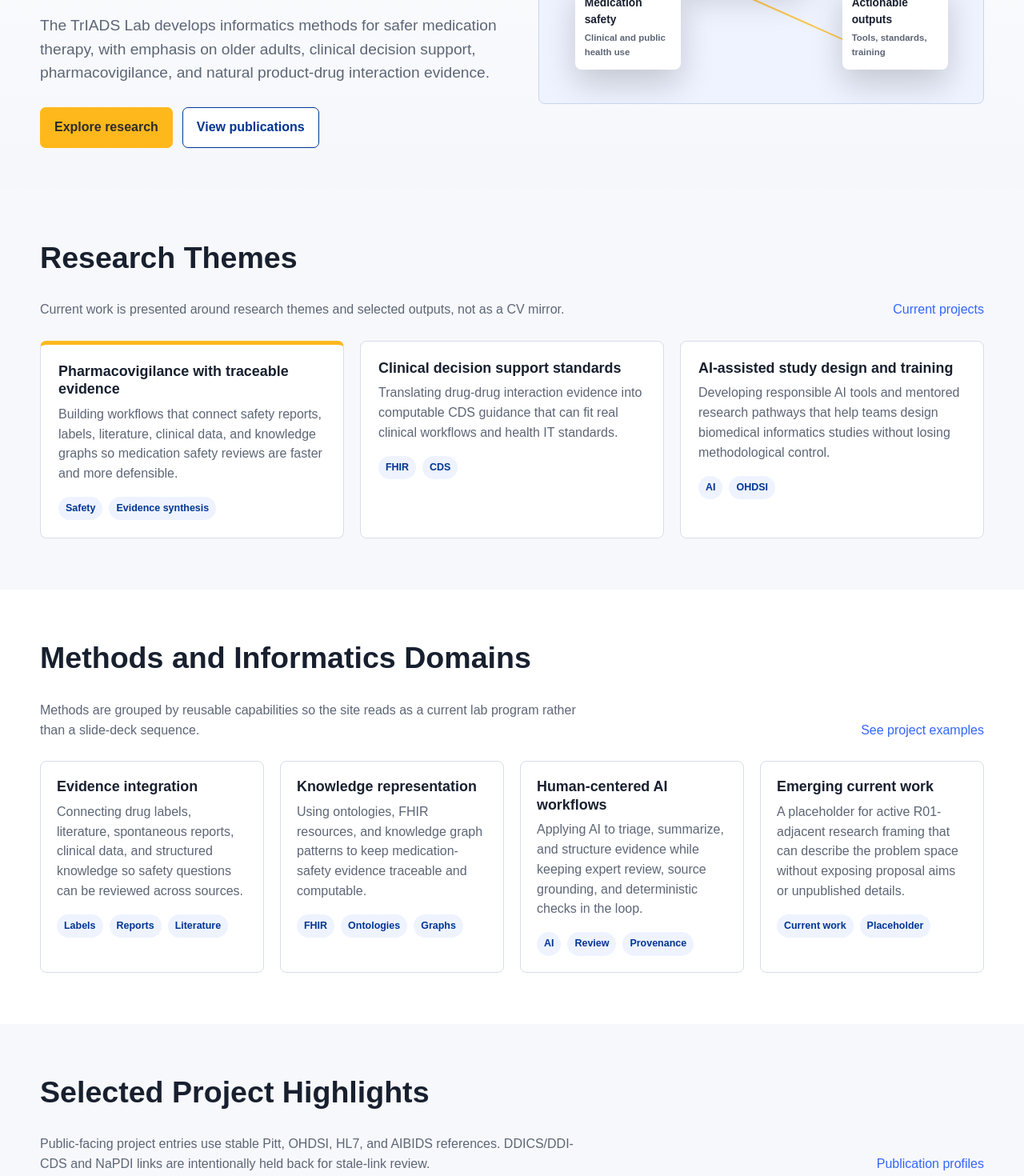
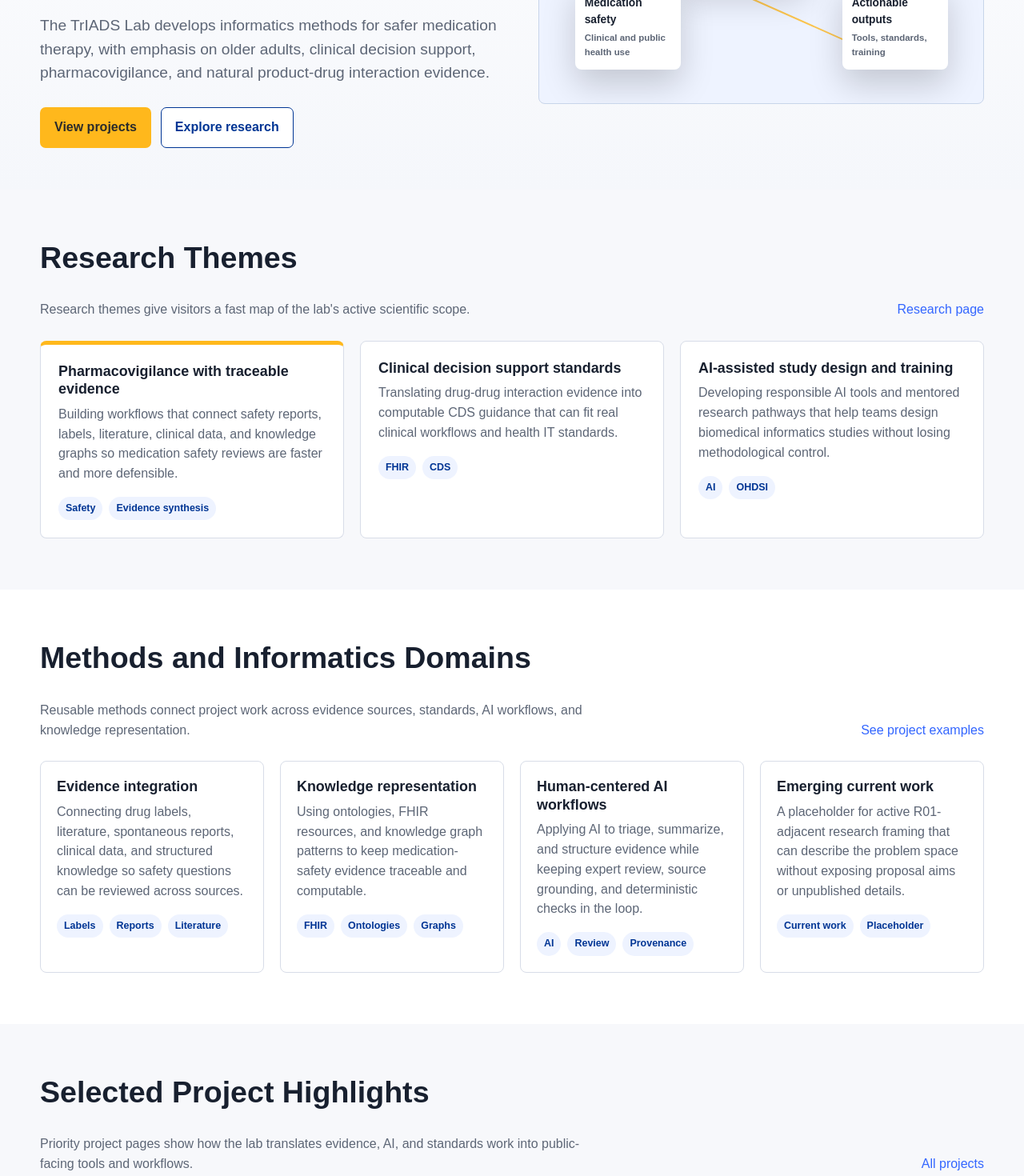
Before and after one commit to rkboyce/triads-lab-web, a SvelteKit app: page / in a window 1280 px wide. Shown: the part 640-2110 px from the top of the page at 80% size. Built offline with nearby package versions, Linux system fonts and the light colour scheme.

Commit message:
copy: tighten homepage narrative

```diff
--- a/src/routes/+page.svelte
+++ b/src/routes/+page.svelte
@@ -1,4 +1,5 @@
 <script lang="ts">
+  import { base } from '$app/paths';
   import ContactBand from '$lib/components/ContactBand.svelte';
   import ProjectCard from '$lib/components/ProjectCard.svelte';
   import PublicationList from '$lib/components/PublicationList.svelte';
@@ -6,7 +7,7 @@
   import TagList from '$lib/components/TagList.svelte';
   import { methods } from '$lib/data/methods';
   import { people } from '$lib/data/people';
-  import { projects } from '$lib/data/projects';
+  import { priorityProjects } from '$lib/data/projects';
   import { featuredPublications } from '$lib/data/publications';
   import { recentActivity } from '$lib/data/recent-activity';
   import { researchThemes } from '$lib/data/research-themes';
@@ -24,8 +25,8 @@
         <h1 id="hero-title">Medication safety through clinical evidence, knowledge bases, and responsible AI.</h1>
         <p class="hero-copy">The TrIADS Lab develops informatics methods for safer medication therapy, with emphasis on older adults, clinical decision support, pharmacovigilance, and natural product-drug interaction evidence.</p>
         <div class="actions">
-          <a class="button primary" href="#research">Explore research</a>
-          <a class="button secondary" href="#publications">View publications</a>
+          <a class="button primary" href="#projects">View projects</a>
+          <a class="button secondary" href="#research">Explore research</a>
         </div>
       </div>
       <div class="hero-visual" aria-label="Knowledge graph visual showing evidence connected to clinical decision support">
@@ -47,9 +48,9 @@
       <div class="section-head">
         <div>
           <h2>Research Themes</h2>
-          <p>Current work is presented around research themes and selected outputs, not as a CV mirror.</p>
+          <p>Research themes give visitors a fast map of the lab's active scientific scope.</p>
         </div>
-        <a href="#projects">Current projects</a>
+        <a href="{base}/research">Research page</a>
       </div>
       <div class="grid-3">
         {#each researchThemes as theme, index}
@@ -64,7 +65,7 @@
       <div class="section-head">
         <div>
           <h2>Methods and Informatics Domains</h2>
-          <p>Methods are grouped by reusable capabilities so the site reads as a current lab program rather than a slide-deck sequence.</p>
+          <p>Reusable methods connect project work across evidence sources, standards, AI workflows, and knowledge representation.</p>
         </div>
         <a href="#projects">See project examples</a>
       </div>
@@ -85,12 +86,12 @@
       <div class="section-head">
         <div>
           <h2>Selected Project Highlights</h2>
-          <p>Public-facing project entries use stable Pitt, OHDSI, HL7, and AIBIDS references. DDICS/DDI-CDS and NaPDI links are intentionally held back for stale-link review.</p>
+          <p>Priority project pages show how the lab translates evidence, AI, and standards work into public-facing tools and workflows.</p>
         </div>
-        <a href="#publications">Publication profiles</a>
+        <a href="{base}/projects">All projects</a>
       </div>
       <div class="project-grid">
-        {#each projects as project}
+        {#each priorityProjects as project}
           <ProjectCard {project} />
         {/each}
       </div>
@@ -102,7 +103,7 @@
       <div class="section-head">
         <div>
           <h2>Recent Public Activity</h2>
-          <p>Public professional activity reinforces the same themes shown in the prototype: patient safety, trustworthy AI evaluation, and human-led real-world evidence workflows.</p>
+          <p>Recent public activity keeps the homepage connected to current collaborations, trainee work, and AI evaluation themes.</p>
         </div>
       </div>
       <div class="activity-grid">
@@ -122,7 +123,7 @@
       <div class="section-head">
         <div>
           <h2>Planned Short Video Summaries</h2>
-          <p>Review surfaces for future 20- to 30-second Richard-recorded summaries near high-priority project content.</p>
+          <p>Short summaries can later give visitors a fast introduction to high-priority projects and workflows.</p>
         </div>
       </div>
       <div class="video-grid">
@@ -145,9 +146,9 @@
       <div class="section-head">
         <div>
           <h2>Publications and Profiles</h2>
-          <p>Profile links support publication discovery. Project pages stay focused on current themes and selected outputs.</p>
+          <p>A curated publication set backs the public project story with durable DOI, PubMed, and PMC records.</p>
         </div>
-        <a href="https://orcid.org/0000-0002-2993-2085" target="_blank" rel="noreferrer">ORCID profile</a>
+        <a href="{base}/publications">Publication page</a>
       </div>
       <PublicationList publications={featuredPublications} />
     </div>
@@ -158,8 +159,9 @@
       <div class="section-head">
         <div>
           <h2>People and Training</h2>
-          <p>Compact people and program cards keep the page useful for prospective students and external collaborators.</p>
+          <p>Leadership, mentoring areas, and training pathways are separated from project content for easier scanning.</p>
         </div>
+        <a href="{base}/people">People page</a>
       </div>
       <div class="people-grid">
         {#each people as person}
```
